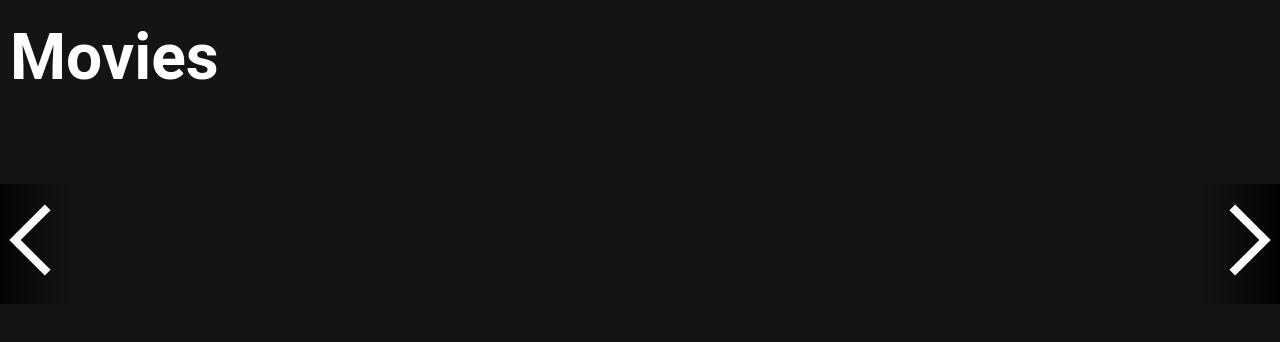
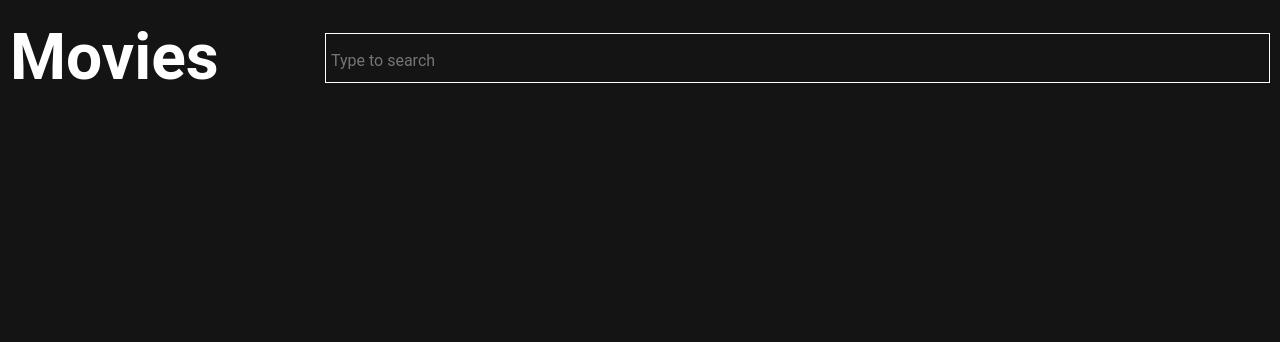
Before and after one commit to Alex-2kZharkov/movie-search, a React (Create React App) app: page / in a window 1280 px wide. Shown: the top 342 px of the page. Built offline with nearby package versions, Linux system fonts and the light colour scheme; the HTML template or start-up script is replaced by a standard one.

Commit message:
Unlock movie search field

```diff
--- a/src/app/App.css
+++ b/src/app/App.css
@@ -6,9 +6,8 @@ body {
 	color: #ffffff;
 }
 .app-header {
-  display: flex;
-  justify-content: space-between;
-  align-items: center;
+  display: grid;
+  grid-template-columns: 0.25fr 0.75fr;
   padding-left: 10px;
   padding-right: 10px;
   margin-top: 20px;
@@ -17,7 +16,6 @@ body {
 
 .main-title {
   font-size: 4rem;
-  text-align: center;
 }
 .main-title, .movie-msg {
   margin-bottom: 0;
@@ -36,7 +34,7 @@ body {
 }
 .search-field {
   display: block;
-  width: 300px;
+  width: 100%;
   padding: 10px 2px 10px 5px;
   border: solid 1px #ffffff;
   box-sizing: border-box;
--- a/src/app/App.js
+++ b/src/app/App.js
@@ -2,8 +2,9 @@ import "./App.css";
 import { useState, useEffect, useRef } from "react";
 import MovieList from "../components/Movies/MovieList";
 import axios from "axios";
-import ScrollButtons from "../components/ScrollButtons";
-import RemoveFavourites from "../components/RemoveFavourites";
+import ScrollButtons from "../components/ScrollButtons/ScrollButtons";
+import RemoveFavourites from "../components/FavoriteMovies/RemoveFavourites";
+import MoviesContainer from "../components/Movies/MoviesContainer";
 
 const App = () => {
   const favouritesMoviesContainer = useRef(null);
@@ -45,31 +46,13 @@ const App = () => {
 
   return (
     <div className="app-container">
-      <header className="app-header">
-        <h1 className="main-title">Movies</h1>
-      </header>{" "}
+      <MoviesContainer />
       {/*{isNoResult && searchValue !== "" ? (*/}
       {/*  <h2 className="movie-msg">No movies were found</h2>*/}
       {/*) : null}*/}
       {/*{!isNoResult && searchValue !== "" ? (*/}
       {/*  */}
       {/*) : null}*/}
-      <div>
-        {/*<h2 className="movie-msg">Your favourites movies:</h2>*/}
-        <div ref={favouritesMoviesContainer} className="wrapper">
-          <div className="movies-container">
-            <MovieList
-              movies={favouritesMovies}
-              favourites={RemoveFavourites}
-              handleFavouriteMovieClick={removeFavouriteMovie}
-            />
-            <ScrollButtons
-              moviesContainerRef={favouritesMoviesContainer}
-              scrollButtonsOffset={scrollButtonsOffset}
-            />
-          </div>
-        </div>
-      </div>
     </div>
   );
 };
--- a/src/app/store.js
+++ b/src/app/store.js
@@ -1,5 +1,5 @@
 import { configureStore } from "@reduxjs/toolkit";
-import moviesReducer from "../components/movieSlice";
+import moviesReducer from "../components/Movies/movieSlice";
 
 export default configureStore({
   reducer: {
--- /dev/null
+++ b/src/components/FavoriteMovies/RemoveFavourites.js
@@ -0,0 +1,18 @@
+import React from "react";
+import logo from "../../cancel.png";
+
+const RemoveFavourites = () => {
+  return (
+    <span className="remove-favourites">
+      Remove from Favourites{" "}
+      <img
+        src={logo}
+        className="remove-icon"
+        alt="Close icon"
+        width="20"
+        height="20"
+      />
+    </span>
+  );
+};
+export default RemoveFavourites;
--- a/src/components/Movies/MoviesContainer.js
+++ b/src/components/Movies/MoviesContainer.js
@@ -1,11 +1,16 @@
-import FavoriteMovieLabel from "../FavoriteMovieLabel";
-import ScrollButtons from "../ScrollButtons";
+import FavoriteMovieLabel from "../FavoriteMovies/FavoriteMovieLabel";
+import ScrollButtons from "../ScrollButtons/ScrollButtons";
 import MovieList from "./MovieList";
+import SearchMovie from "./SearchMovie";
 
 const MoviesContainer = () => {
   return (
     <div>
-      <h2 className="movie-msg">{movies.length} movies were found:</h2>
+      <header className="app-header">
+        <h1 className="main-title">Movies</h1>
+        <SearchMovie />
+      </header>{" "}
+      {/*<h2 className="movie-msg">{movies.length} movies were found:</h2>*/}
       {/*<div ref={moviesContainer} className="wrapper">*/}
       {/*  <div className="movies-container">*/}
       {/*    <MovieList*/}
@@ -19,3 +24,5 @@ const MoviesContainer = () => {
     </div>
   );
 };
+
+export default MoviesContainer;
--- a/src/components/RemoveFavourites.js
+++ /dev/null
@@ -1,11 +0,0 @@
-import React from 'react';
-import logo from '../cancel.png';
-
-const RemoveFavourites = () => {
-	return (
-		<span className="remove-favourites">
-			Remove from Favourites <img src={logo} className="remove-icon" alt="Close icon" width="20" height="20" />
-		</span>
-	);
-};
-export default RemoveFavourites;
--- a/src/components/ScrollButtons.js
+++ b/src/components/ScrollButtons/ScrollButtons.js
@@ -1,5 +1,5 @@
 import React from "react";
-import "../app/App.css";
+import "../../app/App.css";
 const ScrollButtons = ({ moviesContainerRef, scrollButtonsOffset }) => {
   return (
     <>
```
Also changed, not shown: src/components/FavoriteMovies/FavoriteMoviesContainer.js (added, +12 -0 lines), src/components/FavoriteMovies/FavoriteMovieLabel.js (renamed from src/components/FavoriteMovieLabel.js), src/components/Movies/movieSlice.js (renamed from src/components/movieSlice.js), 1 other file (tests, documents, lock files or other folders).
